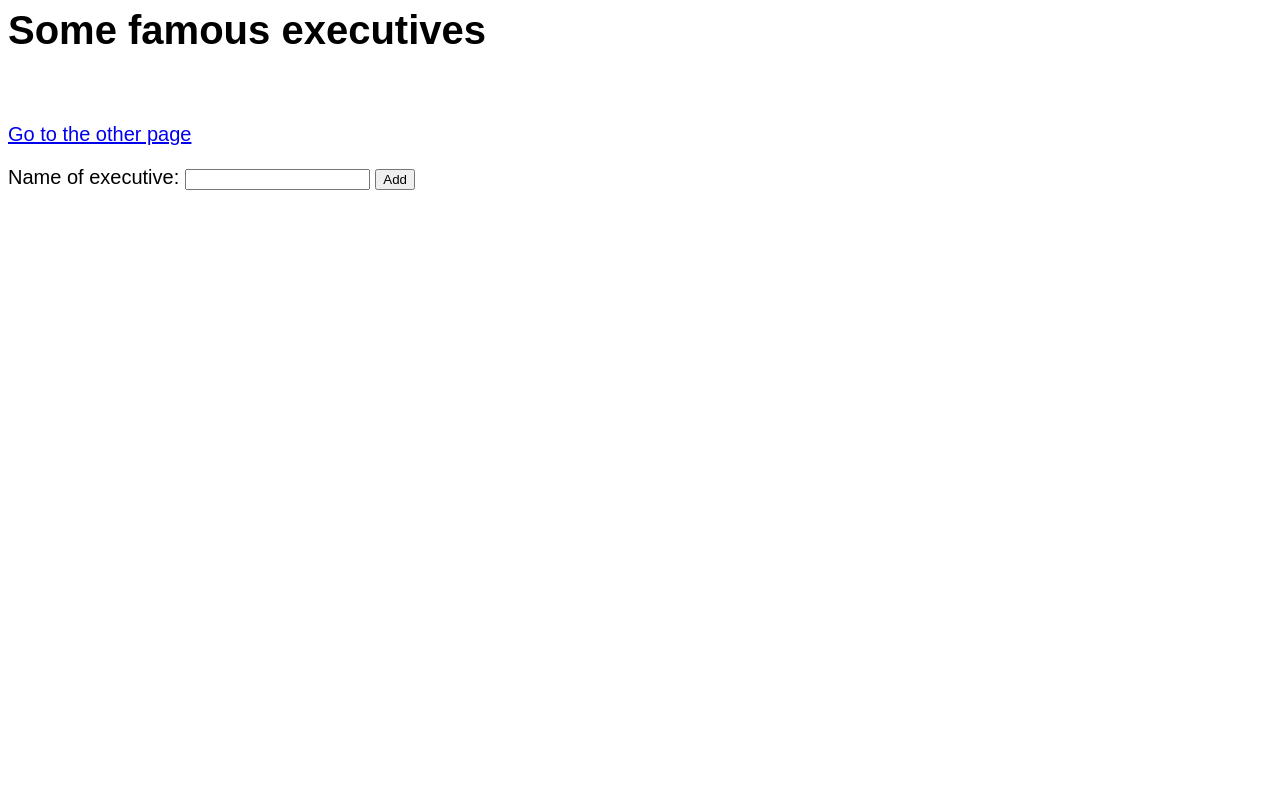
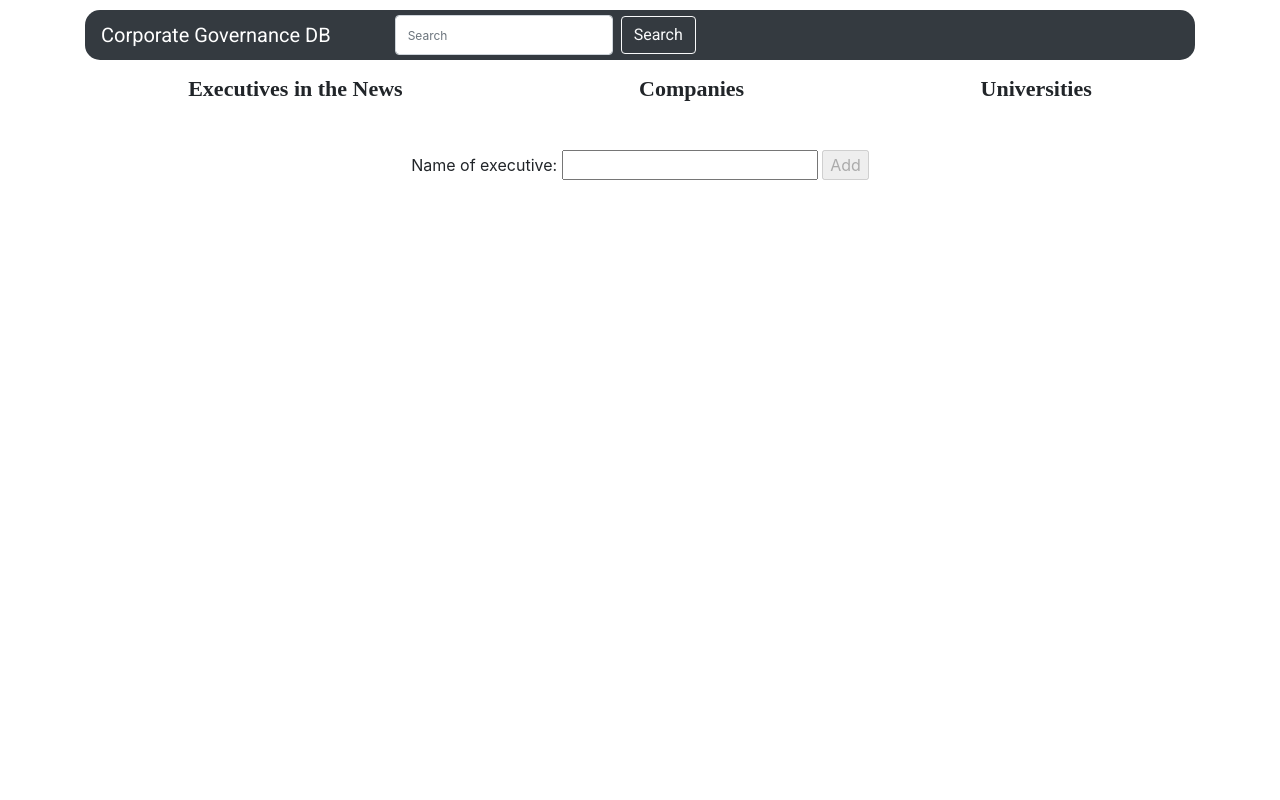
Before and after one commit to CodeKoning/CGDB, a Flask app: template webserver/templates/index.html in a window 1280 px wide. Run offline with Flask 2, Linux system fonts and the light colour scheme; the template is opened without the code that fills it, so the values that code supplies are empty; parts of the project's set-up code (start-up, migrations or seed data) failed here and were passed over; some libraries are stand-ins or nearby versions.

Commit message:
Added layout for navigation, added bootstrap grid for layout, included companies in index.

```diff
--- a/webserver/server.py
+++ b/webserver/server.py
@@ -102,16 +102,22 @@ def index():
   cursor = g.conn.execute("SELECT name FROM executives")
   names = []
   for result in cursor:
-    names.append(result['name'])  # can also be accessed using result[0]
+    names.append(result['name'])
+  cursor.close()
+
+  cursor = g.conn.execute("SELECT name FROM companies")
+  cnames = []
+  for result in cursor:
+    cnames.append(result['name'])
   cursor.close()
 
   cursor = g.conn.execute("SELECT name FROM universities")
   uNames = []
   for result in cursor:
-    uNames.append(result['name'])  # can also be accessed using result[0]
+    uNames.append(result['name'])
   cursor.close()
 
-  context = dict(data = names, udata = uNames)
+  context = dict(data = names, udata = uNames, cdata = cnames)
 
   return render_template("index.html", **context)
 
--- a/webserver/templates/index.html
+++ b/webserver/templates/index.html
@@ -1,34 +1,36 @@
-<html>
-  <style>
-    body{
-      font-size: 15pt;
-      font-family: arial;
-    }
-  </style>
-
-
-<body>
-  <h1>Some famous executives</h1>
-
+{% extends "layout.html" %}
+{% block content %}
+<div class="row mt-3">
+	<div class=".col-4 mx-auto">
+		<h1>Executives in the News</h1>
 		<div>
 			{% for n in data %}
 			<div>{{n}}</div>
 			{% endfor %}
 		</div>
 		<br>
+	</div>
+	<div class=".col-4 mx-auto">
+		<h1>Companies</h1>
+		<div>
+			{% for n in cdata %}
+			<div>{{n}}</div>
+			{% endfor %}
+		</div>
+		<br>
+	</div>
+	<div class=".col-4 mx-auto">
+		<h1>Universities</h1>
 		<div>
 			{% for n in udata %}
 			<div>{{n}}</div>
 			{% endfor %}
 		</div>
-
-<p><a href="another">Go to the other page</a></p>
-
-<form method="POST" action="/add">
-<p>Name of executive: <input type="text" name="name"> <input type="submit" value="Add"></p>
+	</div>
+	</div>
+	<div class="row mt-3">
+		<form class="mx-auto" method="POST" action="/add">
+		<p>Name of executive: <input type="text" name="name"> <input type="submit" disabled="disabled" value="Add"></p>
 		</form>
-
-</body>
-
-
-</html>
+	</div>
+{% endblock content %}
--- /dev/null
+++ b/webserver/templates/layout.html
@@ -0,0 +1,82 @@
+<html>
+  <head>
+    <!-- Bootstrap CSS -->
+    <meta charset="utf-8">
+    <meta name="viewport" content="width=device-width, initial-scale=1, shrink-to-fit=no">
+    <script src="https://code.jquery.com/jquery-3.3.1.min.js" integrity="sha256-FgpCb/KJQlLNfOu91ta32o/NMZxltwRo8QtmkMRdAu8=" crossorigin="anonymous"></script>
+    <script src="https://code.jquery.com/ui/1.12.0/jquery-ui.min.js"></script>
+    <link rel="stylesheet" href="http://code.jquery.com/ui/1.12.1/themes/base/jquery-ui.css">
+    <link rel="stylesheet" href="https://stackpath.bootstrapcdn.com/bootstrap/4.2.1/css/bootstrap.min.css" integrity="sha384-GJzZqFGwb1QTTN6wy59ffF1BuGJpLSa9DkKMp0DgiMDm4iYMj70gZWKYbI706tWS" crossorigin="anonymous">
+    <link href="https://fonts.googleapis.com/css?family=Roboto" rel="stylesheet" type="text/css">
+  </head>
+  <style>
+
+  body {
+    margin: 0 auto;
+    padding-top: 10px;
+  }
+
+  h1 {
+    font-size: 22px;
+    font-weight: bold;
+    font-family: Rye;
+  }
+
+  a {
+    display: block;
+    text-decoration-color: black!important;
+  }
+
+  .noDecoration, a:link, a:visited {
+      text-decoration: none!important;
+  }
+
+  h2 {
+    font-size: 32px;
+    font-weight: bold;
+  }
+
+  h3 {
+    font-size: 20px;
+    font-weight: bold;
+  }
+
+  p {
+    font-size: 16px;
+  }
+
+  img {
+    height: auto;
+    padding-top: 10px;
+  }
+
+  #searchBar {
+	  font-size: 12px;
+		height: 40px;
+	}
+
+  .navbar {
+		border-radius: 15px;
+	  height: 50px;
+	}
+
+	.fonty {
+	  font-family: Roboto;
+	}
+  </style>
+
+  <body>
+   <div class="container" id="pageContainer">
+     <nav class="navbar navbar-expand-lg navbar-dark bg-dark">
+        <a class="navbar-brand fonty" href="/">Corporate Governance DB</a><span class="sr-only">(current)</span>
+        <form class="form-inline d-flex justify-content-end my-2 my-lg-0">
+           <input class="form-control ml-5 mr-sm-2" id="searchBar" type="text" placeholder="Search" aria-label="Search">
+           <button class="btn btn-outline-light my-2 my-sm-0 fonty" id="searchButton" type="button">Search</button>
+        </form>
+    </nav>
+   </div>
+   <div class="container">
+		  {% block content %}{% endblock %}
+   </div>
+  </body>
+</html
```
Lines whose indentation alone changed are shown as unchanged.
